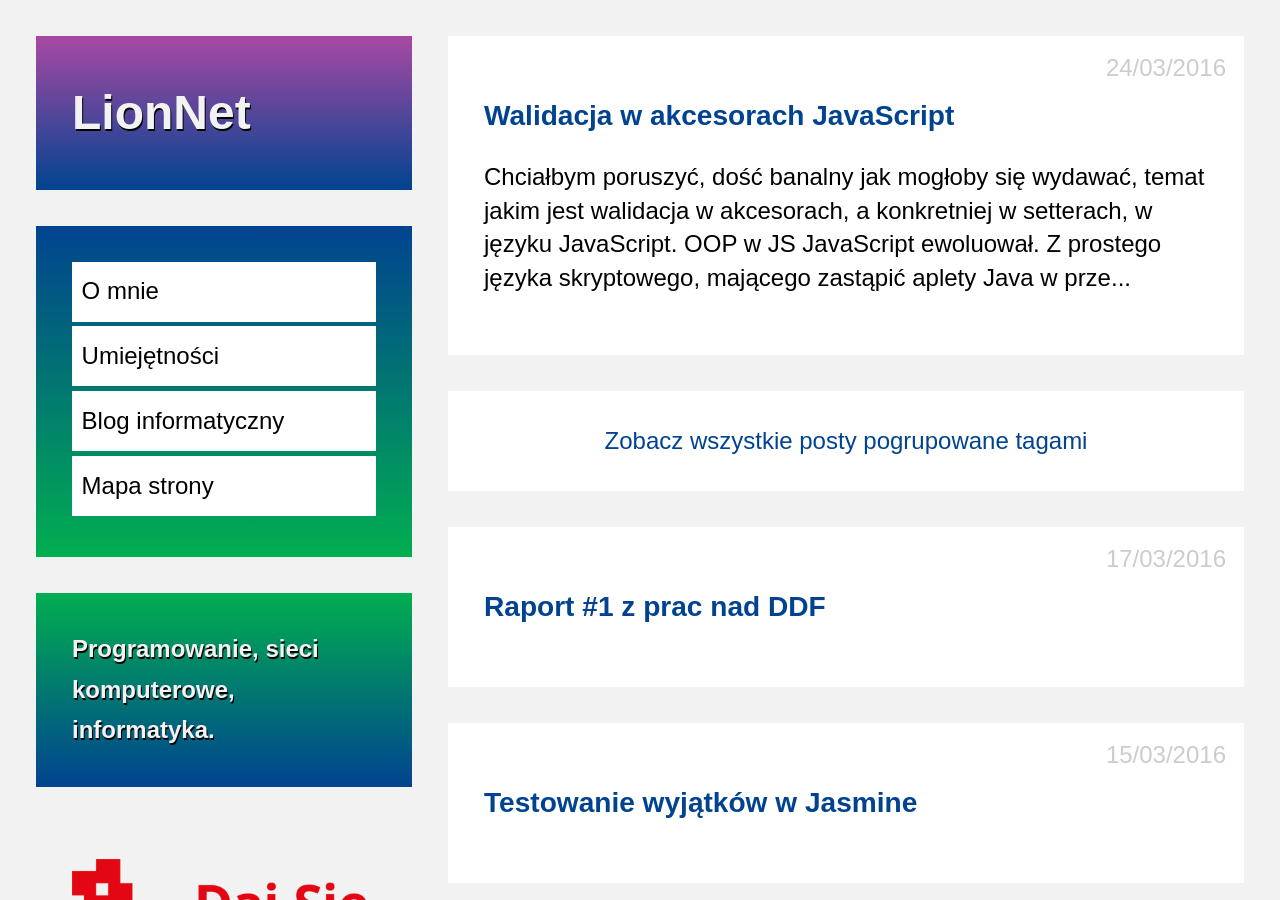
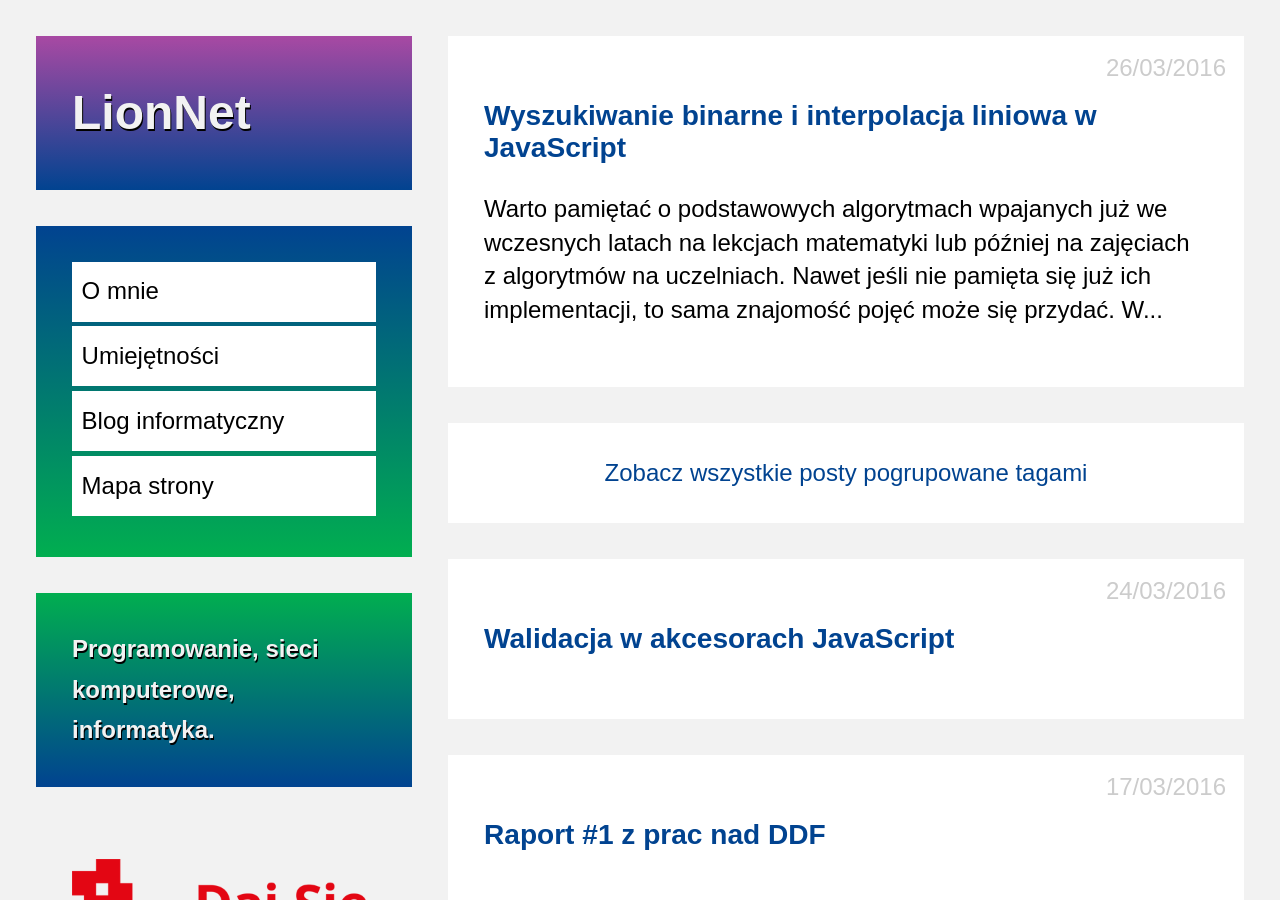
Before and after one commit to maciejlew/maciejlew.github.io, a Jekyll site: the page built from pages/blog.md, in a window 1280 px wide and 900 px high. Built offline with Jekyll 4.4.1, drawn with Linux system fonts in a browser that asks for light colours; some of the changed lines change nothing that is shown.

Commit message:
Adds post 'Wyszukiwanie binarne i interpolacja liniowa w JavaScript'

```diff
--- /dev/null
+++ b/_posts/2016-03-26-wyszukiwanie-binarne-i-interpolacja-liniowa-w-javascript.md
@@ -0,0 +1,76 @@
+---
+layout: post
+title: "Wyszukiwanie binarne i interpolacja liniowa w JavaScript"
+date: "2016-03-26 23:40:00"
+description: 'Przykład implementacji wyszukiwania binarnego w języku JavaScript'
+keywords: "wyszukiwanie binarne, wyszukiwanie w zbiorze, algorytmy wyszukiwania,
+inżynieria oprogramowania, wyszukiwanie w javascript, interpolacja liniowa"
+tags:
+- DSP2016
+- JS
+- DDF
+---
+
+Warto pamiętać o podstawowych algorytmach wpajanych już we wczesnych latach na
+lekcjach matematyki lub później na zajęciach z algorytmów na uczelniach. Nawet
+jeśli nie pamięta się już ich implementacji, to sama znajomość pojęć może się przydać.
+W obecnych czasach dostęp do wiedzy jest ogromny, trzba tylko wiedzieć co chce
+się odnaleźć w tym gąszczu informacji. Taki wniosek nasunął mi się sam podczas
+tworzenia aplikacji konkursowej DDF.
+
+W aplikacji mam założone że dawki leków mogą być opisane jako zbiory dyskretnych
+wartości. Mam więc zbiór wag (iksy) oraz zbiór dawek (igreki). Gdy użytkownik
+aplikacji chce obliczyć dawkę dla leku opisanego właśnie w taki sposób **należy
+odnaleźć w zbiorze iksów zadaną wagę i odczytać dla niej ze zbioru igreków dawkę**.
+Można oczywiście wykorzystać wyszukiwanie liniowe i przeszukać cały zbiór iks po
+iksie, ale w najgorszym wypadku musimy sprawdzić wszystkie iksy. Jest wątpliwe
+aby kiedyś ktoś dodał do aplikacji tak złożony model aby zrobiło to wrażenie
+na procesorze współczesnego telefonu komórkowego, ale nigdy nic nie wiadomo.
+Poza tym skoro są już znane lepsze algorytmy to czemu by z nich nie skorzystać?
+Dodatkowym utrudnieniem niech będzie to, że **jeśli zadana waga nie jest obecna
+w zbiorze należy dokonać interpolacji liniowej przy pomocy dwóch najbliższych wag
+i odpowiadających im dawek**. Do dzieła.
+
+### Wyszukiwanie binarne
+
+Wyszukiwanie tego typu polega na zawężaniu obszaru poszukiwań poprzez jego podział
+na połowy. **Zbiór musi być uporządkowany rosnąco**. W przypadku gdy nie trafimy
+w szukany element zbiory w zależności od tego czy szukana wartość jest mniejsza
+czy też większa od wartości środkowej wartość ta jest brana za początek bądź
+koniec nowego obszaru poszukiwań. Algorytm kończy się gdy krańce obszaru
+poszukiwań są sobie równe. Pod koniec algorytmu wiemy czy poszukiwana wartość
+znajduje się w zbiorze czy też jej tam nie ma. Poniżej przedstawiam implementację
+dla opisanego na wstępie problemu w DDF:
+
+{% gist 74db81244ff491dde85d %}
+
+Wstępne uporządkowanie zapewnia nam implementacja klasy DoseComplexParameters.
+**Algorytm umieszczony jest w metodzie *calculateDose***. Zaczynamy od ustawienia
+krańców przedziału x1 i x2. Zostają one ustawione na pierwszy i ostatni indeks
+zbioru wag. Następnie w pętli obliczamy środek zbioru. Korzystamy tu z zaokrąglenia
+w dół ponieważ ilość elementów w zbiorze może nie być parzysta. Następnie w
+zależności od tego czy szukana waga jest mniejsza czy też większa od znalezionej
+modyfikujemy krańce przedziałów. Należy tu zwrócić uwagę na **+1**. Po wyjściu z
+pętli jeśli pod indeksem wskazywanym przez ostatni badany element w zbiorze znajduje
+się szukana waga to odpowiadająca jej wartość dawki wpisywana jest do obiektu dawki.
+W przeciwnym wypadku dawka to zero.
+
+### Interpolacja liniowa
+
+Pokazany wcześniej algorytm działa, ale w przypadku gdy waga nie występuje na
+liście zwracane są zera. Nie jest to to czego oczekiwałby użytkownik aplikacji.
+Dodamy więc wspomnianą we wstępie interpolację liniową. Jest to najprostszy
+rodzaj interpolacji wielomianowej. Wyznaczymy funkcję interpolacyjną, obliczając
+parametry **a** i **b** z dwóch punktów najbliższych szukanej wadze.
+
+{% gist 076a91fe3bfa698f2aef %}
+
+Dodaliśmy zmienną przechowującą współrzędną iks najbliższego punktu po lewej.
+Zmieniliśmy także blok alternatywy w przypadku gdy nie dało się odnaleźć wagi w
+zbiorze. Tym razem nie zwracamy już zera a wartość interpolowaną przy pomocy
+funkcji liniowej.
+
+Przedstawiony kod można zobaczyć także w repozytorium aplikacji konkursowej
+[Drug Dose Framework](https://github.com/maciejlew/drug-dose-framework).
+
+{% include acronyms.md %}
--- a/pages/map.md
+++ b/pages/map.md
@@ -24,7 +24,8 @@ redirect_from: /map/
  * [Umiejętności](../umiejetnosci)
  * [Kontakt](../kontakt)
  * [Blog informatyczny](../blog)
-   * [Walidacja w akcesorach JavaScript](../2016/03/24/walidacja-w-akcesorach-javascript.html.html)
+   * [Wyszukiwanie binarne i interpolacja liniowa w JavaScript](../2016/03/26/wyszukiwanie-binarne-i-interpolacja-liniowa-w-javascript.html)
+   * [Walidacja w akcesorach JavaScript](../2016/03/24/walidacja-w-akcesorach-javascript.html)
    * [Raport #1 z prac nad DDF](../2016/03/17/raport-1-z-prac-nad-ddf.html)
    * [Testowanie wyjątków w Jasmine](../2016/03/15/testowanie-wyjatkow-w-jasmine.html)
    * [Format opisu leków w DDF](../2016/03/12/format-opisu-lekow-w-ddf.html)
```
